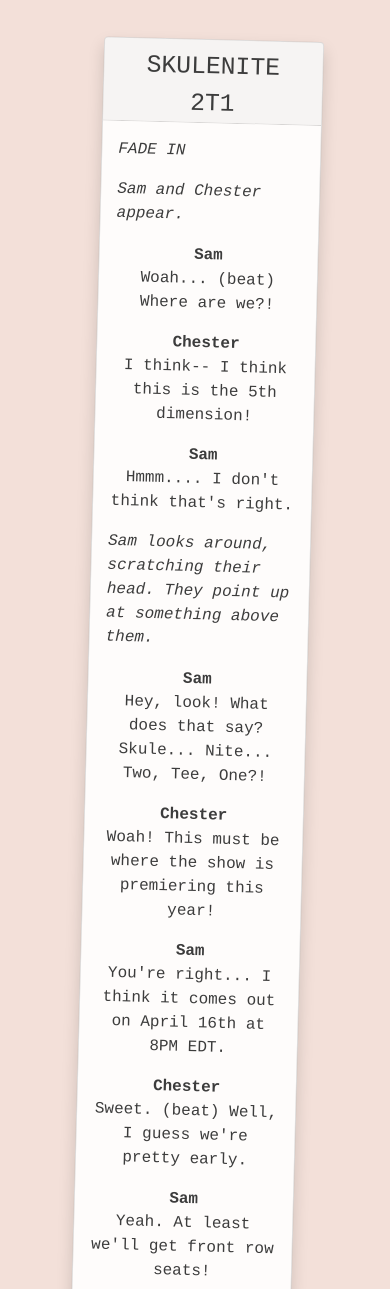
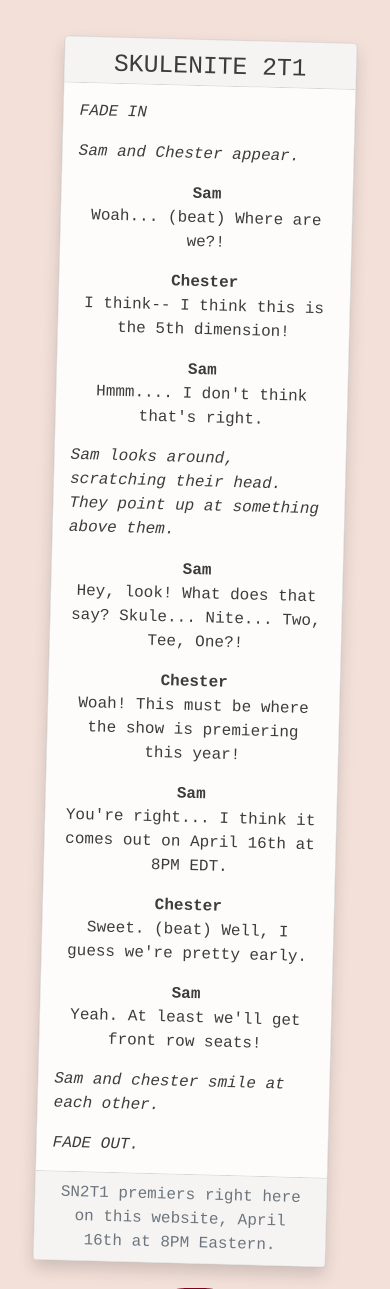
Before and after one commit to skulenite-web/2t1, a Flask app: page / in a window 390 px wide. Shown: the part 151-1440 px from the top of the page. Run offline with Flask 2, Linux system fonts and the light colour scheme; some libraries are stand-ins or nearby versions; some web fonts are replaced.

Commit message:
improved width of coming soon script on mobile

```diff
--- a/app/templates/comingsoon.html
+++ b/app/templates/comingsoon.html
@@ -3,7 +3,7 @@
 
 {% block content %}
     <section class='container'>
-        <div class='row w-75 m-auto'>
+        <div class='row w-100 w-sm-75 m-auto'>
             <div class='card text-center shadow script g-0 w-80 m-auto'>
                 <div class='card-header text-uppercase fs-2 pb-0'>SkuleNite 2T1</div>
 
```
